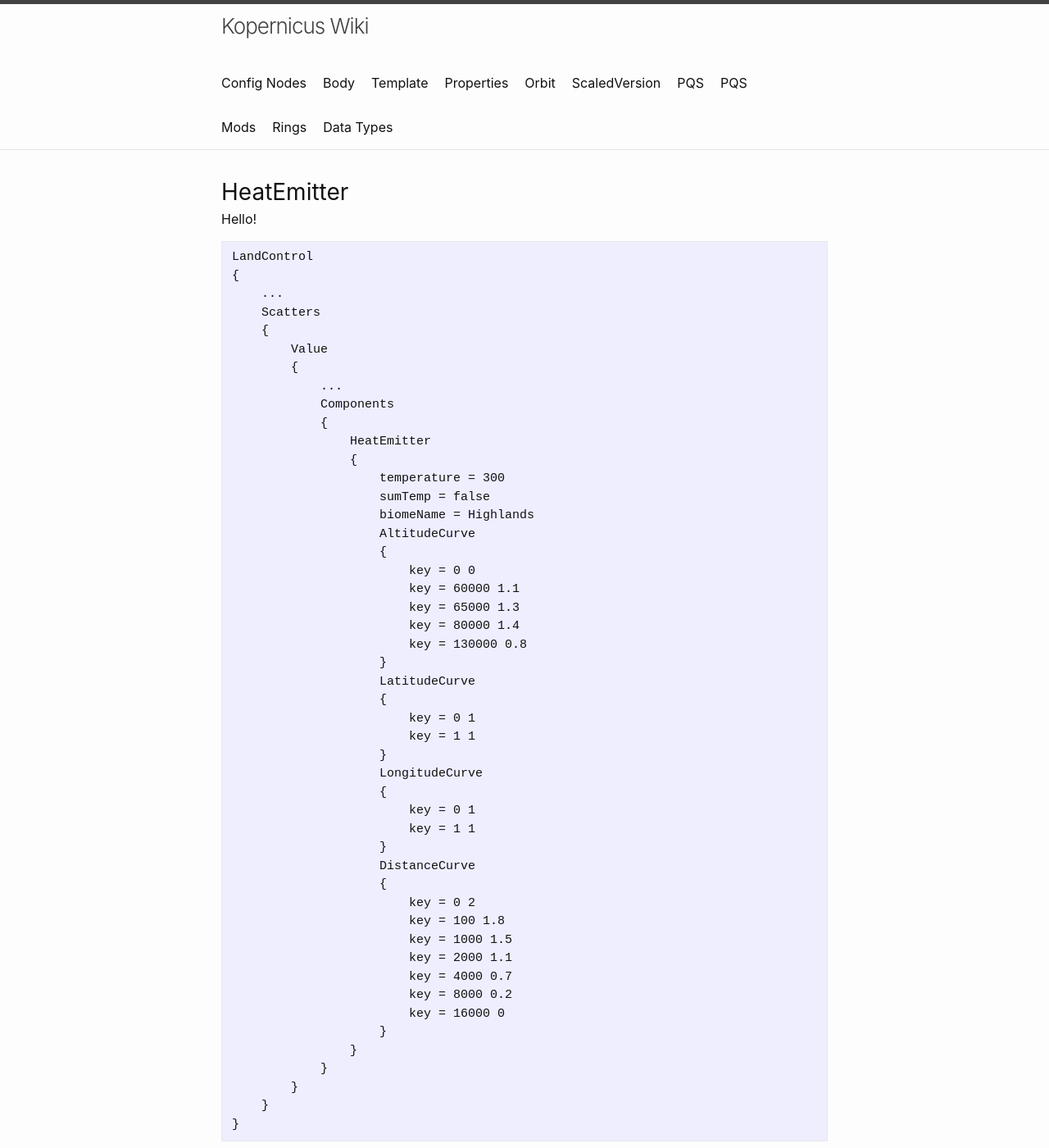
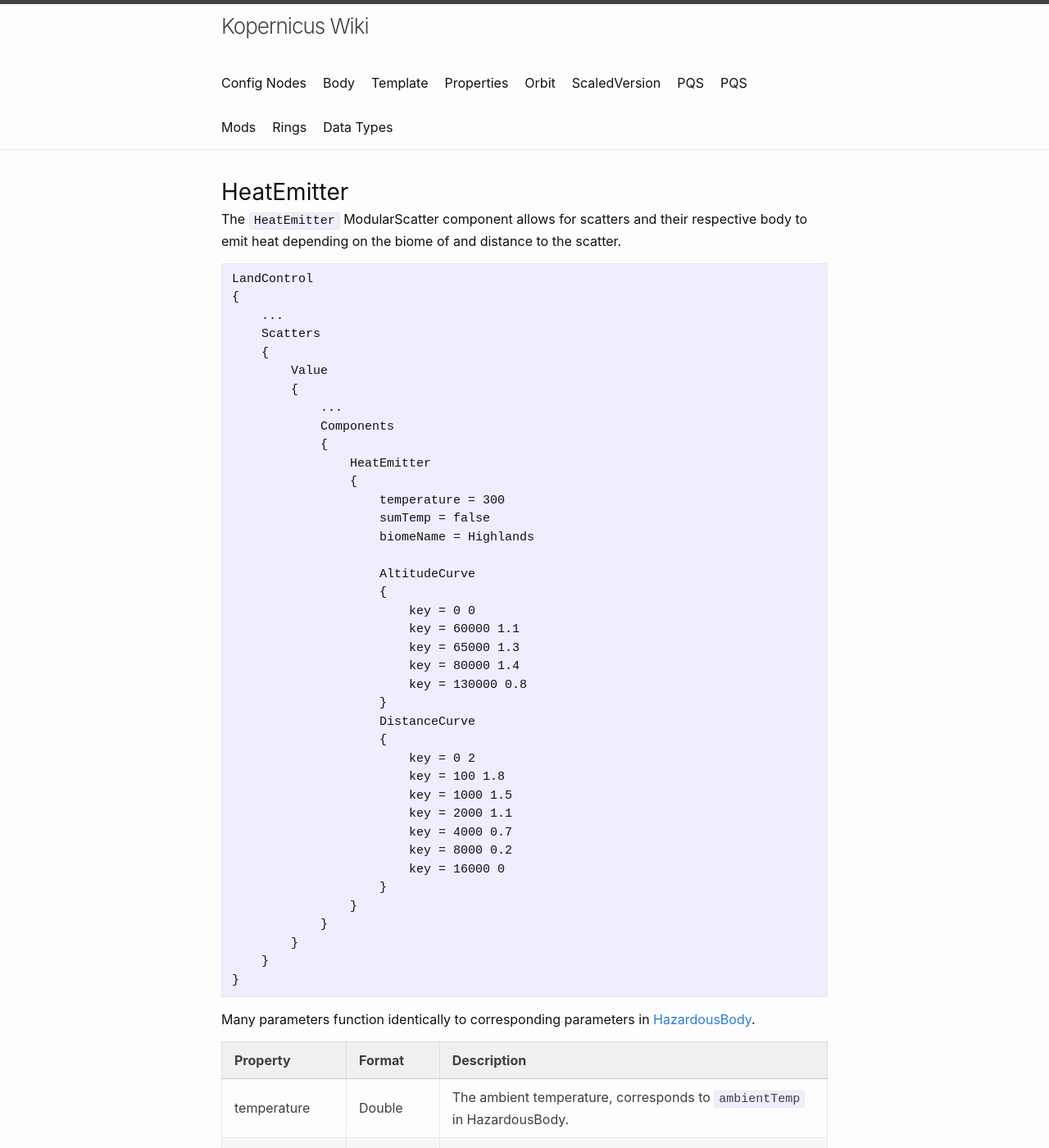
Before and after one commit to Kopernicus/wiki, a Jekyll site: the page built from main/PQSMods/LandControl/ModularScatter/HeatEmitter.md, in a window 1280 px wide and 1400 px high. Shown: the whole window at 82% size. Built offline with Jekyll 4.4.1, drawn with Linux system fonts in a browser that asks for light colours; some of the changed text lies outside the part shown.

Commit message:
Whoops forgot desc

````diff
--- a/main/PQSMods/LandControl/ModularScatter/HeatEmitter.md
+++ b/main/PQSMods/LandControl/ModularScatter/HeatEmitter.md
@@ -2,8 +2,7 @@
 layout: default
 title: HeatEmitter
 ---
-
-Hello!
+The `HeatEmitter` ModularScatter component allows for scatters and their respective body to emit heat depending on the biome of and distance to the scatter.
 
 ```md
 LandControl
@@ -21,6 +20,7 @@ LandControl
                     temperature = 300
                     sumTemp = false
                     biomeName = Highlands
+
                     AltitudeCurve
                     {
                         key = 0 0
@@ -28,16 +28,6 @@ LandControl
                         key = 65000 1.3
                         key = 80000 1.4
                         key = 130000 0.8
-                    }
-                    LatitudeCurve
-                    {
-                        key = 0 1
-                        key = 1 1
-                    }
-                    LongitudeCurve
-                    {
-                        key = 0 1
-                        key = 1 1
                     }
                     DistanceCurve
                     {
@@ -62,8 +52,8 @@ Many parameters function identically to corresponding parameters in [HazardousBo
 |temperature|Double|The ambient temperature, corresponds to `ambientTemp` in HazardousBody.|
 |sumTemp|Boolean|Whether `temperature` should be added to the current heat rather than set the current heat.|
 |biomeName|String|The name of the biome for this scatter to have its HeatEmitter enabled for.|
-|AltitudeCurve|FloatCurve|Float curve that associates an altitude above the body's core with a temperature multiplier.|
-|LatitudeCurve|FloatCurve|Float curve that associates a latitude with a temperature multiplier.|
-|LongitudeCurve|FloatCurve|Float curve that associates a longitude with a temperature multiplier.|
-|DistanceCurve|FloatCurve|Float curve that associates a distance from the scatter with a temperature multiplier.|
+|AltitudeCurve|FloatCurve|(Optional) Float curve that associates an altitude above the body's core with a temperature multiplier.|
+|LatitudeCurve|FloatCurve|(Optional) Float curve that associates a latitude with a temperature multiplier.|
+|LongitudeCurve|FloatCurve|(Optional) Float curve that associates a longitude with a temperature multiplier.|
+|DistanceCurve|FloatCurve|(Optional) Float curve that associates a distance from the scatter with a temperature multiplier.|
 |HeatMap|File Path|(Optional) The path to a greyscale map that gives finer control of the temperature on the body. Black = 0, White = 1.|
````
